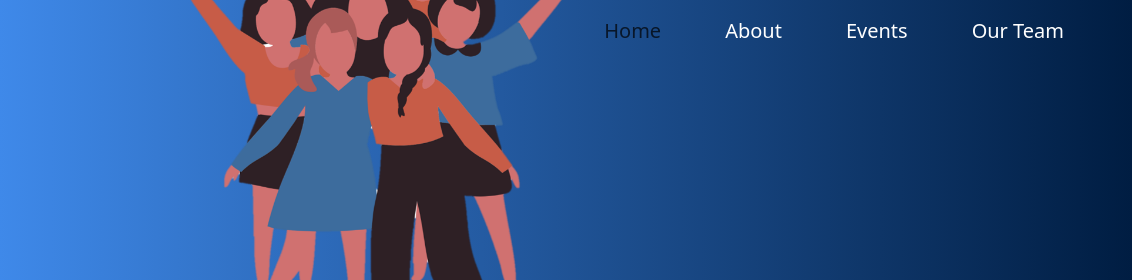
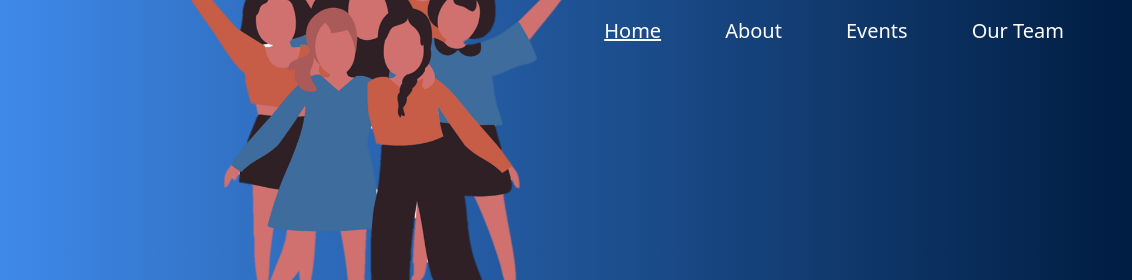
Before and after one commit to khsh13/MSC-website, a plain HTML site: page index.html in a window 1280 px wide. In both pictures the pointer is over the link 780 px from the left and 31 px from the top of the page. Shown: the top 280 px of the page, 148-1280 px from the left. Drawn offline with nearby package versions, Linux system fonts and the light colour scheme.

Commit message:
navbar color and underline

```diff
--- a/index.css
+++ b/index.css
@@ -19,6 +19,11 @@ html,body{
 .nav-click{
   color:white;
   font-size: 1.25rem;
+}
+.nav-click:hover{
+  color:white;
+  font-size: 1.25rem;
+  text-decoration: underline white;
 }
 #home{
     display:flex;
```
